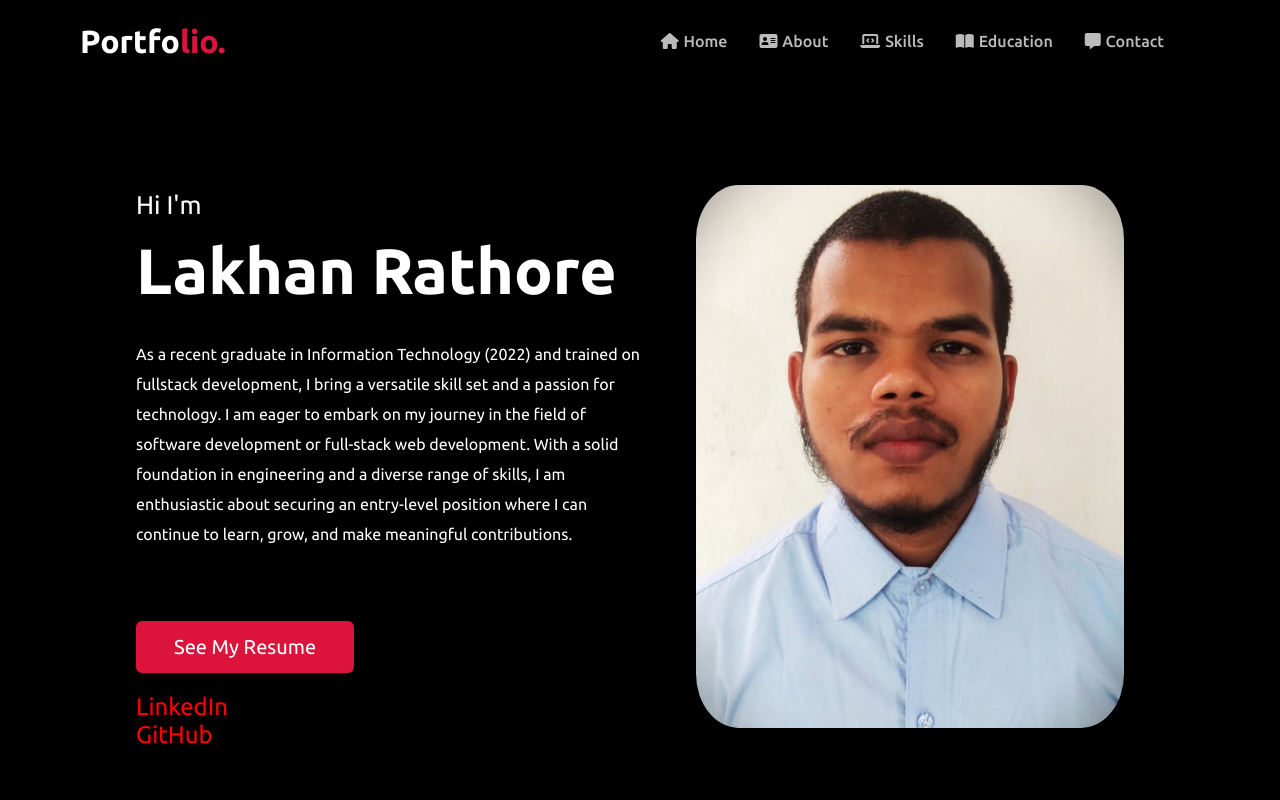
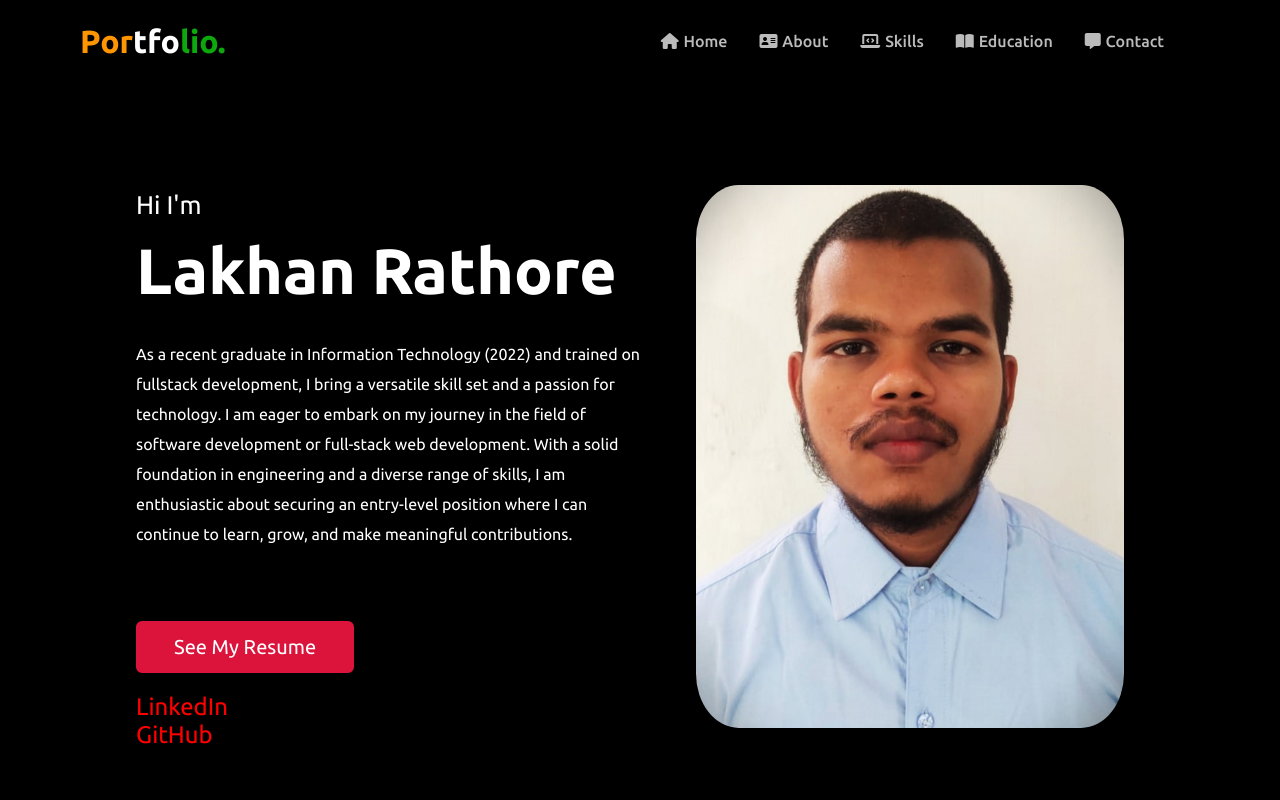
Before and after one commit to oplopr01/portfolio-React, a React (Create React App) app: page / in a window 1280 px wide. Shown: the top 800 px of the page. Built offline with nearby package versions, Linux system fonts and the light colour scheme.

Commit message:
styled logo

```diff
--- a/src/components/Navbar/Navbar.css
+++ b/src/components/Navbar/Navbar.css
@@ -21,13 +21,18 @@
 
 
 .navbar .logo a {
-  color: #fff;
+  color: rgb(255, 149, 0);
   font-size: 2rem;
   font-weight: 600;
 }
 
-.navbar .logo a span {
-  color: crimson;
+.navbar .logo a #logo-white {
+  color: white;
+  transition: all 0.3s ease;
+}
+
+.navbar .logo a #logo-green {
+  color: rgb(12, 168, 12);
   transition: all 0.3s ease;
 }
 
--- a/src/components/Navbar/Navbar.jsx
+++ b/src/components/Navbar/Navbar.jsx
@@ -17,7 +17,7 @@ const Navbar = () => {
             </div>
             <nav className="navbar">
                 <div className="max-width">
-                    <div className="logo"><a href="/">Portfo<span>lio.</span></a></div>
+                    <div className="logo"><a href="/">Por<span id='logo-white'>tfo</span><span id='logo-green'>lio.</span></a></div>
                     <button className="toggle-button" onClick={navSlide}>
                         MENU
                         <span className="bar"></span>
```
